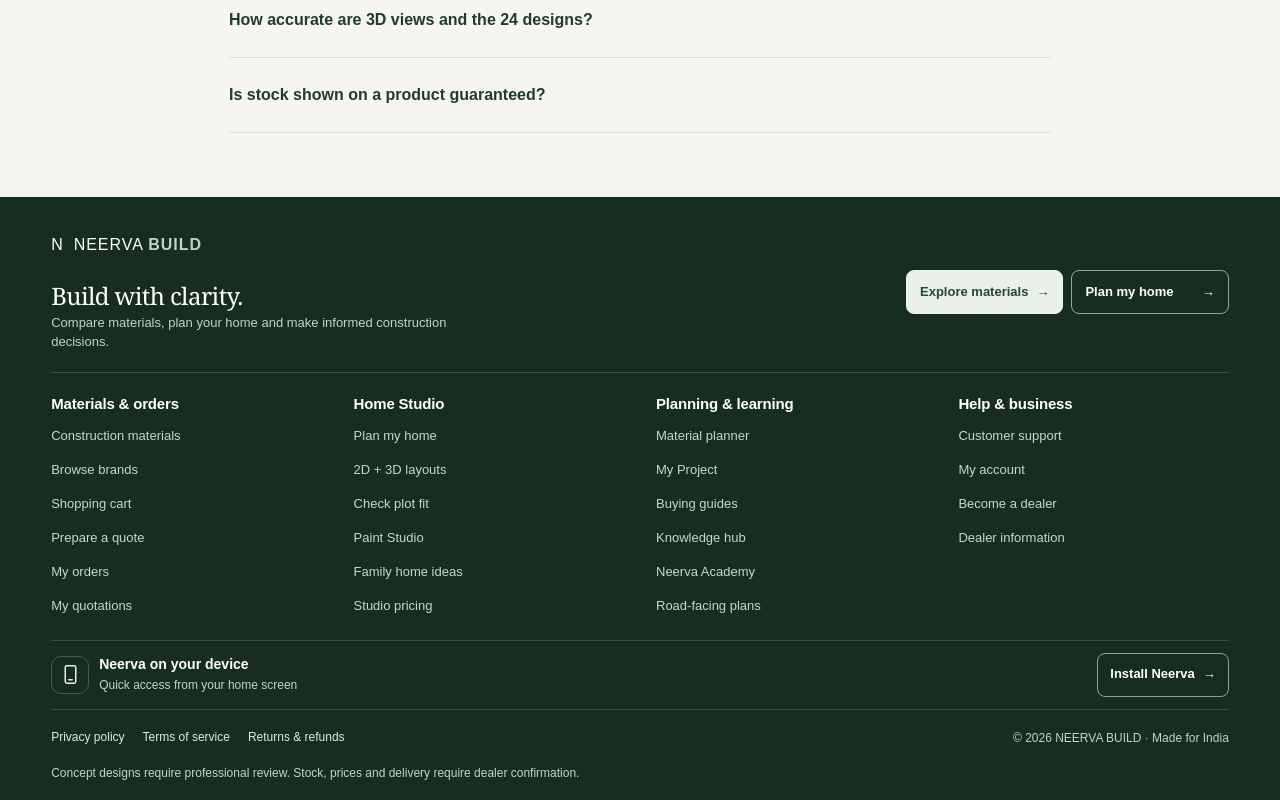
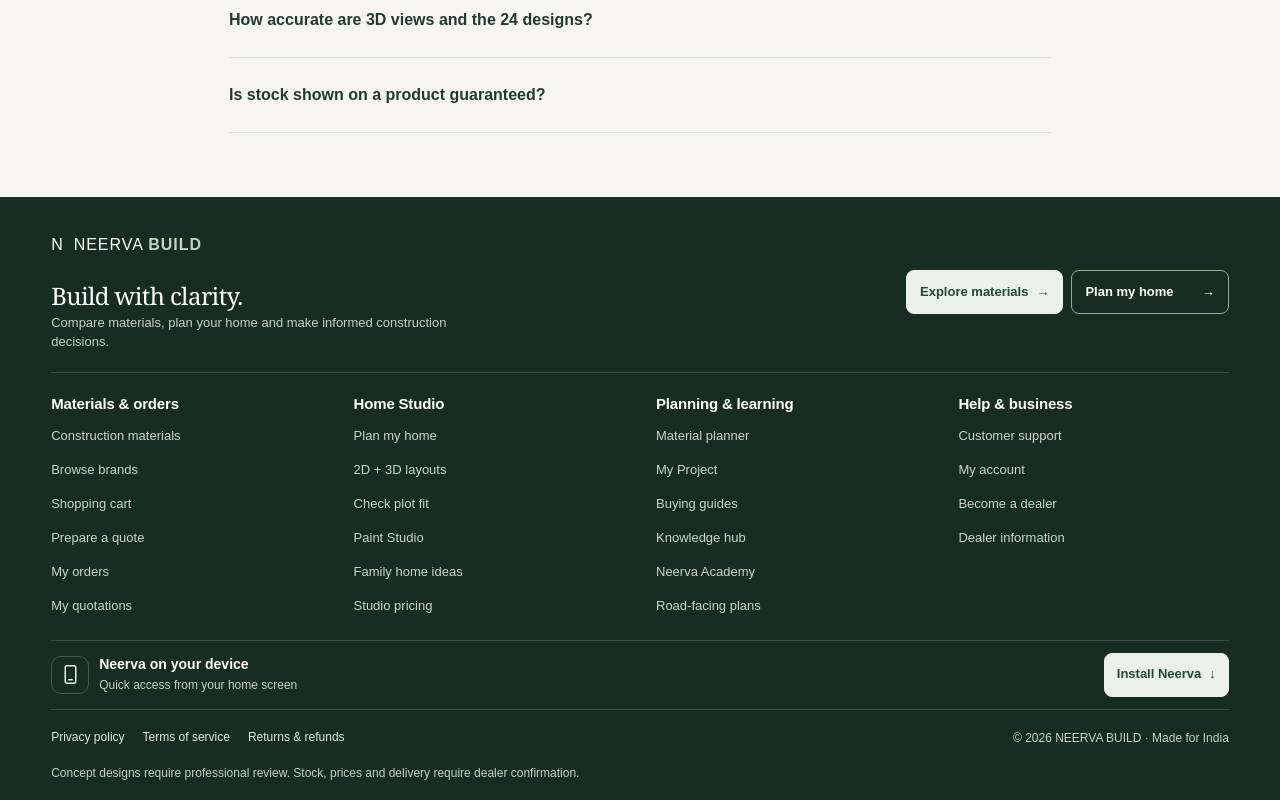
Before and after one commit to Neurolink-X/neerva-build, a Next.js app: page / in a window 1280 px wide. Shown: the part 7519-8319 px from the top of the page. Built offline with nearby package versions, Linux system fonts and the light colour scheme.

Commit message:
Install Neerva directly from footer using native prompt and inline fallback

```diff
--- a/src/app/site-footer.css
+++ b/src/app/site-footer.css
@@ -73,3 +73,12 @@ footer.unified-footer .unified-footer-app-link{display:inline-flex;align-items:c
 footer.unified-footer .unified-footer-groups ul{grid-template-columns:minmax(0,1fr)}
 footer.unified-footer .unified-footer-groups a{justify-content:flex-start;text-align:left}
 @media(max-width:650px){footer.unified-footer .unified-footer-groups a{min-height:40px}footer.unified-footer .unified-footer-legal a{min-height:40px}footer.unified-footer .unified-footer-actions a,footer.unified-footer .unified-footer-app-link{min-height:44px}footer.unified-footer .unified-footer-groups{row-gap:12px}footer.unified-footer .unified-footer-identity h2{font-size:22px}}
+
+/* Native install action stays on the current page; fallback guidance is inline. */
+footer.unified-footer .unified-footer-app{flex-wrap:wrap}
+footer.unified-footer button.unified-footer-app-link{background:#e9f1e8;color:#234738;border-color:#e9f1e8;cursor:pointer}
+footer.unified-footer button.unified-footer-app-link:disabled{cursor:progress;opacity:.7}
+footer.unified-footer button.unified-footer-app-link:focus-visible{outline:3px solid #e89a6c;outline-offset:2px}
+footer.unified-footer .unified-footer-install-feedback{flex:1 0 100%;margin:0;font-size:12px;line-height:1.5;color:#e1ebe3;padding:8px 10px;background:#ffffff0d;border-radius:6px}
+.unified-footer-install-feedback span{display:block;margin-top:3px}
+@media(max-width:650px){footer.unified-footer .unified-footer-app-copy{flex:1;min-width:0}}
--- a/src/components/pwa-install.tsx
+++ b/src/components/pwa-install.tsx
@@ -1,5 +1,5 @@
 "use client";
-import {useSyncExternalStore} from "react";
+import {useState,useSyncExternalStore} from "react";
 import Link from "next/link";
 import {installedDisplayMode} from "@/modules/pwa/install-state";
 type PromptEvent=Event&{prompt:()=>Promise<void>;userChoice:Promise<{outcome:"accepted"|"dismissed"}>};
@@ -53,10 +53,14 @@ export function InstallLink({children,className,ariaLabel,recoveryLabel}:{childr
 /** One compact app utility outside the business-navigation columns. Never advertise
  * installation while running standalone or after a confirmed install. */
 export function FooterAppAccess({language="en"}:{language?:"en"|"hi"}){
- const {ready,installed,runningStandalone}=usePwaInstall(),hi=language==="hi";
+ const {ready,installed,runningStandalone,available,busy,platform}=usePwaInstall(),hi=language==="hi";
+ const [result,setResult]=useState<"accepted"|"dismissed"|"unavailable"|null>(null);
  if(!ready||runningStandalone)return null;
+ async function install(){setResult(await requestPwaInstall());}
+ const guide=platform==="ios"?(hi?"Safari में Share दबाएं, फिर Add to Home Screen चुनें।":"In Safari, tap Share, then Add to Home Screen."):(hi?"ब्राउज़र मेनू में Install app या Add to Home screen चुनें। अगर विकल्प नहीं है, Chrome या Edge में खोलें।":"Open your browser menu and choose Install app or Add to Home screen. If missing, try Chrome or Edge.");
  return <div className="unified-footer-app" aria-label={hi?"नीरवा ऐप":"Neerva app access"}>
   <div className="unified-footer-app-copy"><span className="unified-footer-app-icon" aria-hidden="true"><svg viewBox="0 0 24 24" width="21" height="21" fill="none" stroke="currentColor" strokeWidth="1.7" strokeLinecap="round" strokeLinejoin="round"><rect x="6" y="2" width="12" height="20" rx="2"/><path d="M10 18h4"/></svg></span><div><strong>{hi?"नीरवा ऐप":"Neerva on your device"}</strong><span>{installed?(hi?"ऐप की सहायता और दोबारा सेटअप":"App support and setup help"):(hi?"होम स्क्रीन से सीधे खोलें":"Quick access from your home screen")}</span></div></div>
-  <Link className="unified-footer-app-link" href={installed?"/install?recovery=1":"/install"} prefetch={false}>{installed?(hi?"ऐप सहायता":"App help"):(hi?"नीरवा इंस्टॉल करें":"Install Neerva")} <span aria-hidden="true">→</span></Link>
+  {installed?<Link className="unified-footer-app-link" href="/install?recovery=1" prefetch={false}>{hi?"ऐप सहायता":"App help"} <span aria-hidden="true">→</span></Link>:<button type="button" className="unified-footer-app-link" disabled={busy} onClick={()=>void install()}>{busy?(hi?"खोल रहे हैं…":"Opening…"):(hi?"नीरवा इंस्टॉल करें":"Install Neerva")} <span aria-hidden="true">↓</span></button>}
+  {!installed&&result&&<p className="unified-footer-install-feedback" role="status">{result==="accepted"?(hi?"इंस्टॉलेशन स्वीकार किया गया। होम स्क्रीन देखें।":"Installation accepted. Check your home screen."):result==="dismissed"?(hi?"इंस्टॉलेशन रद्द हुआ। ब्राउज़र मेनू से फिर कोशिश करें।":"Installation cancelled. Try again from your browser menu."):(hi?"सीधा इंस्टॉल विकल्प अभी उपलब्ध नहीं है।":"Direct installation is not available in this browser right now.")}{result!=="accepted"&&!available&&<span>{guide}</span>}</p>}
  </div>;
 }
```
Also changed, not shown: 1 other file (tests, documents, lock files or other folders).
